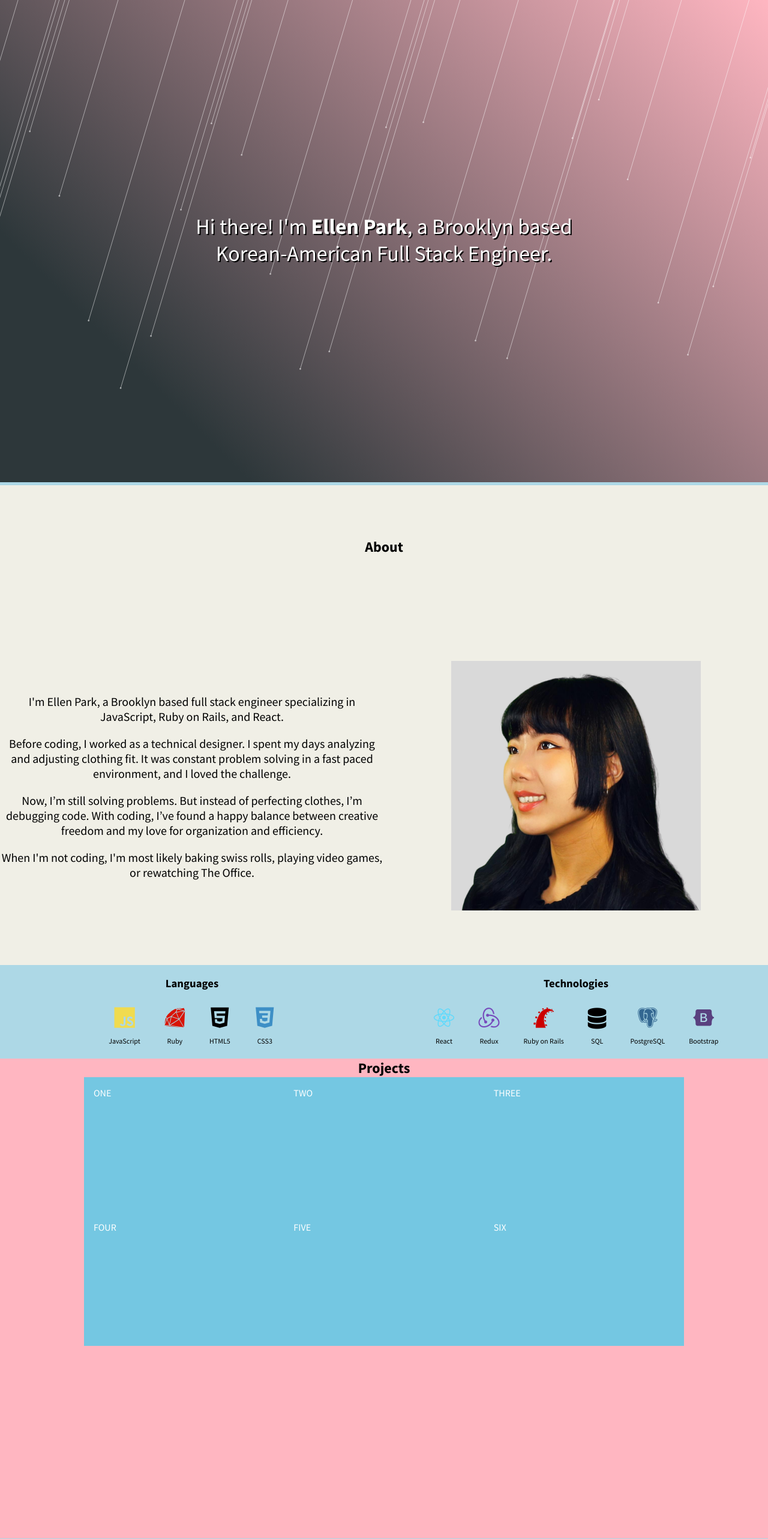
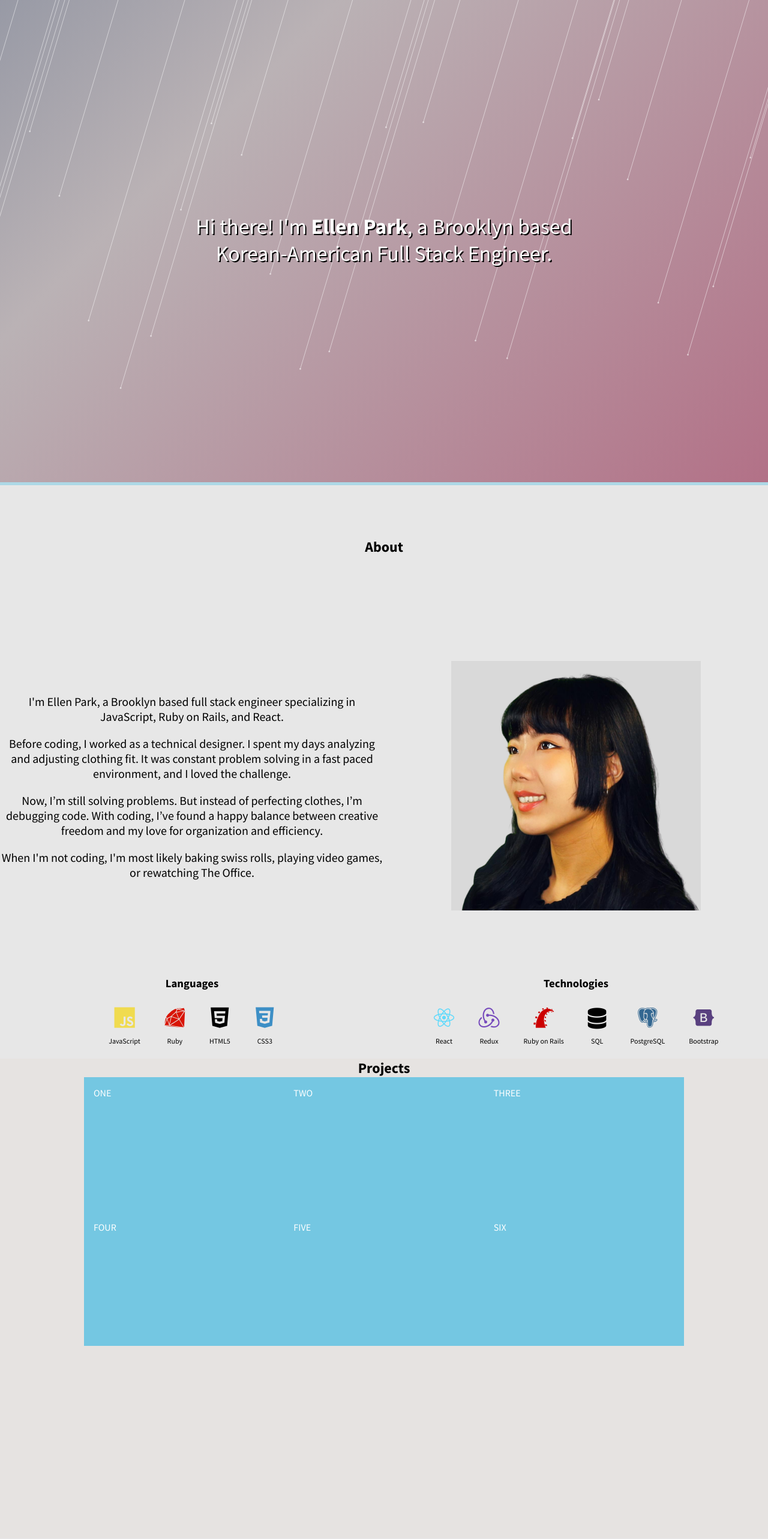
Before and after one commit to ellenupark/ellenupark.github.io, a React (Create React App) app: page / in a window 1280 px wide. Shown: the top 2566 px of the page at 60% size. Built offline with nearby package versions, Linux system fonts and the light colour scheme; no server answers.

Commit message:
Added CSS styling for background

```diff
--- a/src/index.css
+++ b/src/index.css
@@ -29,7 +29,25 @@
   justify-content: center;
   align-items: center; */
   overflow-x: hidden;
-  background: linear-gradient(45deg, #2d373a 0% 20%, lightpink);
+  background: linear-gradient(-45deg, #AC3B61, #BAB2B5, #123C69, #EDC7B7);
+  /* background: linear-gradient(-45deg, #dba54d, #70ebc8, #026670, #FCE181); */
+  /* background: linear-gradient(-45deg, #E7717D, #C2B9B0, #AFD275, #7E685A); */
+  /* background: linear-gradient(-45deg, #dba54d, #70ebc8, #026670, #FCE181); */
+  /* background: linear-gradient(-45deg, #41B3A3, #C38D95, #E8A87C, #E27D60); */
+	background-size: 400% 400%;
+	animation: gradient 15s ease infinite;
+}
+
+@keyframes gradient {
+	0% {
+		background-position: 0% 50%;
+	}
+	50% {
+		background-position: 100% 50%;
+	}
+	100% {
+		background-position: 0% 50%;
+	}
 }
 
 #intro p {
@@ -37,6 +55,7 @@
   width: 50%;
   text-align: center;
   text-shadow: 2px 2px black;
+
 }
 
 #intro p span {
@@ -60,7 +79,8 @@
 /* ------------ ABOUT ------------ */
 
 .about {
-  background-color: rgb(240, 239, 230);
+  /* background-color: #e9e5e3; */
+  background-color: #e7e7e7;
   display: flex;
   justify-content: center;
   align-items: center;
@@ -91,7 +111,7 @@
 /* ------------ SKILLS ------------ */
 
 .skills {
-  background-color: lightblue;
+  background-color: #e7e7e7;
   display: flex;
   flex-wrap: wrap;
 }
@@ -111,7 +131,7 @@
 /* ------------ PROJECTS ------------ */
 
 .projects {
-  background-color: lightpink;
+    background-color: #e6e3e1;
 }
 
 .projects h2 {
@@ -143,7 +163,7 @@
 /* ------------ BLOG ------------ */
 
 .blog {
-  background-color: lightblue;
+  background-color: #e7e7e7;
 }
 
 .blog h2 {
```
